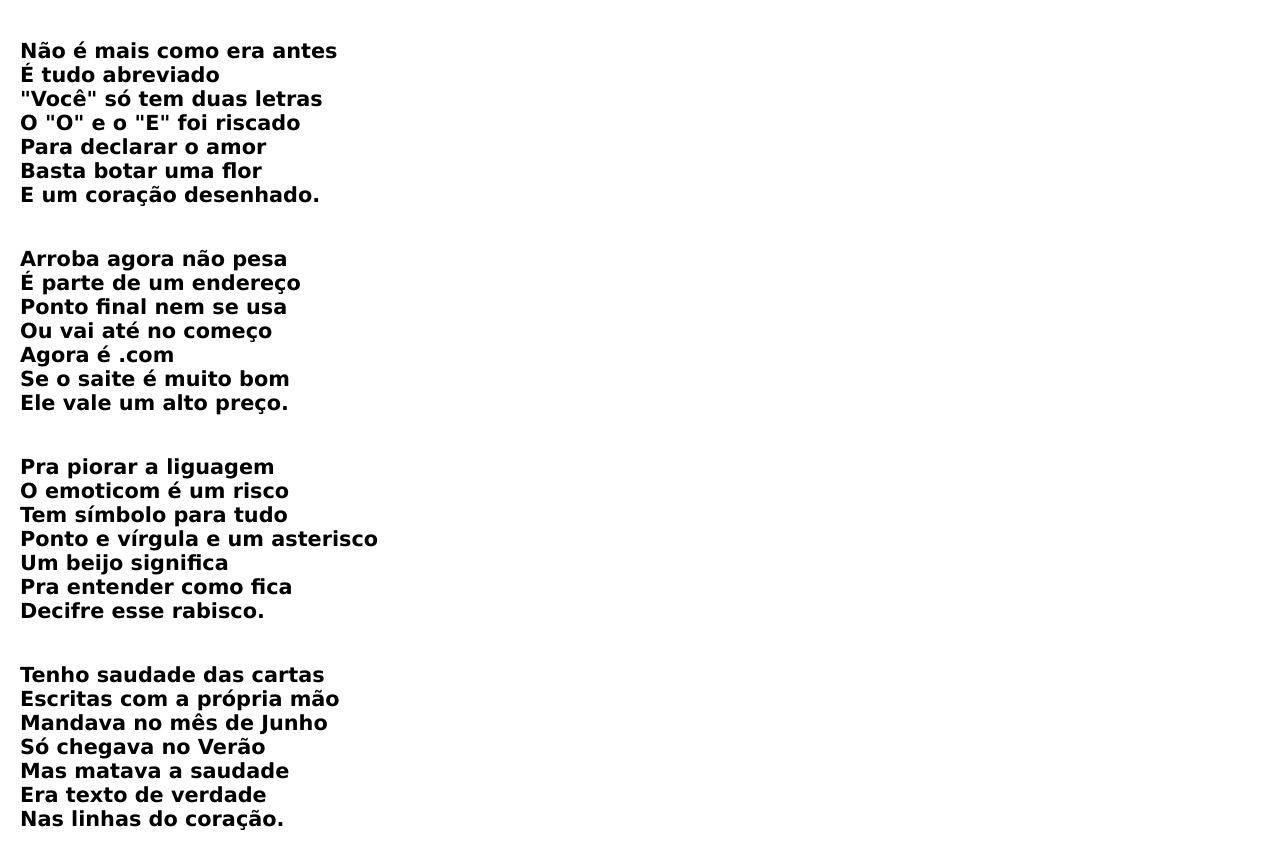
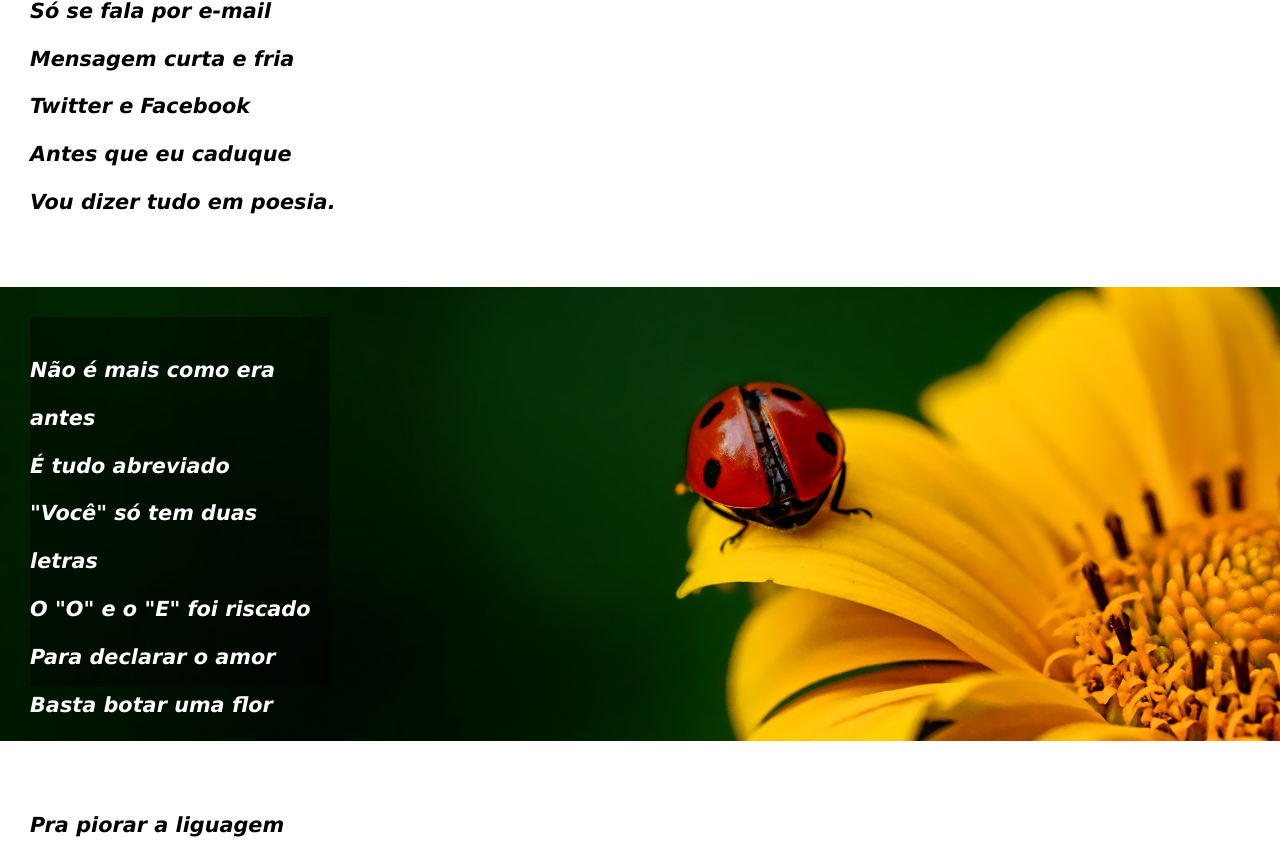
Before and after one commit to EdevNogueira/projeto-cordel, a plain HTML site: page index.html in a window 1280 px wide. Shown: the part 354-1215 px from the top of the page. Drawn offline with Linux system fonts and the light colour scheme.

Commit message:
updates projeto cordel

```diff
--- a/index.html
+++ b/index.html
@@ -20,8 +20,8 @@
             Antes que eu caduque <br>
             Vou dizer tudo em poesia.<br>
         </p>
-        <section>
-            <article>
+        <section id="flor">
+            <article class="retangulo">
                 <p>Não é mais como era antes <br>
                 É tudo abreviado <br>
                 "Você" só tem duas letras <br>
@@ -48,8 +48,8 @@
             Pra entender como fica <br>
             Decifre esse rabisco. <br>
         </p>
-        <section>
-            <article>
+        <section id="cartas">
+            <article class="retangulo">
                 <p> Tenho saudade das cartas <br>
                 Escritas com a própria mão <br>
                 Mandava no mês de Junho <br>
--- a/style.css
+++ b/style.css
@@ -40,9 +40,43 @@ main {
 }
 p {
     font-family: 'Lucida Sans', 'Lucida Sans Regular', 'Lucida Grande', 'Lucida Sans Unicode', Geneva, Verdana, sans-serif;
-    padding: 20px;
+    padding: 60px 0px 60px 30px;
     font-weight: 600;
     font-size: 1.3em;
+    font-style: italic;
+    line-height: 2.3;
+}
+#flor {
+    background-color: black;
+    background-image: url('imagens/background001.jpg');
+    background-position: center right;
+    background-size: cover;
+    background-repeat: no-repeat;
+    background-attachment: fixed;
+    position: absolute;
+    width: 100%;
+    height: 454px;
+}
+#cartas {
+    background-color: black;
+    background-image: url('imagens/background002.jpg');
+    background-position: center center;
+    background-size: cover;
+    background-repeat: no-repeat;
+    background-attachment: fixed;
+}
+.retangulo {
+    color: white;
+    width: 300px;
+    height: 370px;
+    background-color: rgba(0, 0, 0, 0.404);
+    position: relative;
+    left: 30px;
+    top: 30px;
+}
+.retangulo > p {
+    padding-left: 0px;
+    padding-top: 30px;
 }
 footer {
     color: white;
@@ -50,7 +84,7 @@ footer {
 footer > p {
     font-family: Arial, Helvetica, sans-serif;
     text-align: center;
-    padding: 10px 0px;
+    padding: 0px;
     font-weight: lighter;
     font-size: 1.2em;
 }
```
